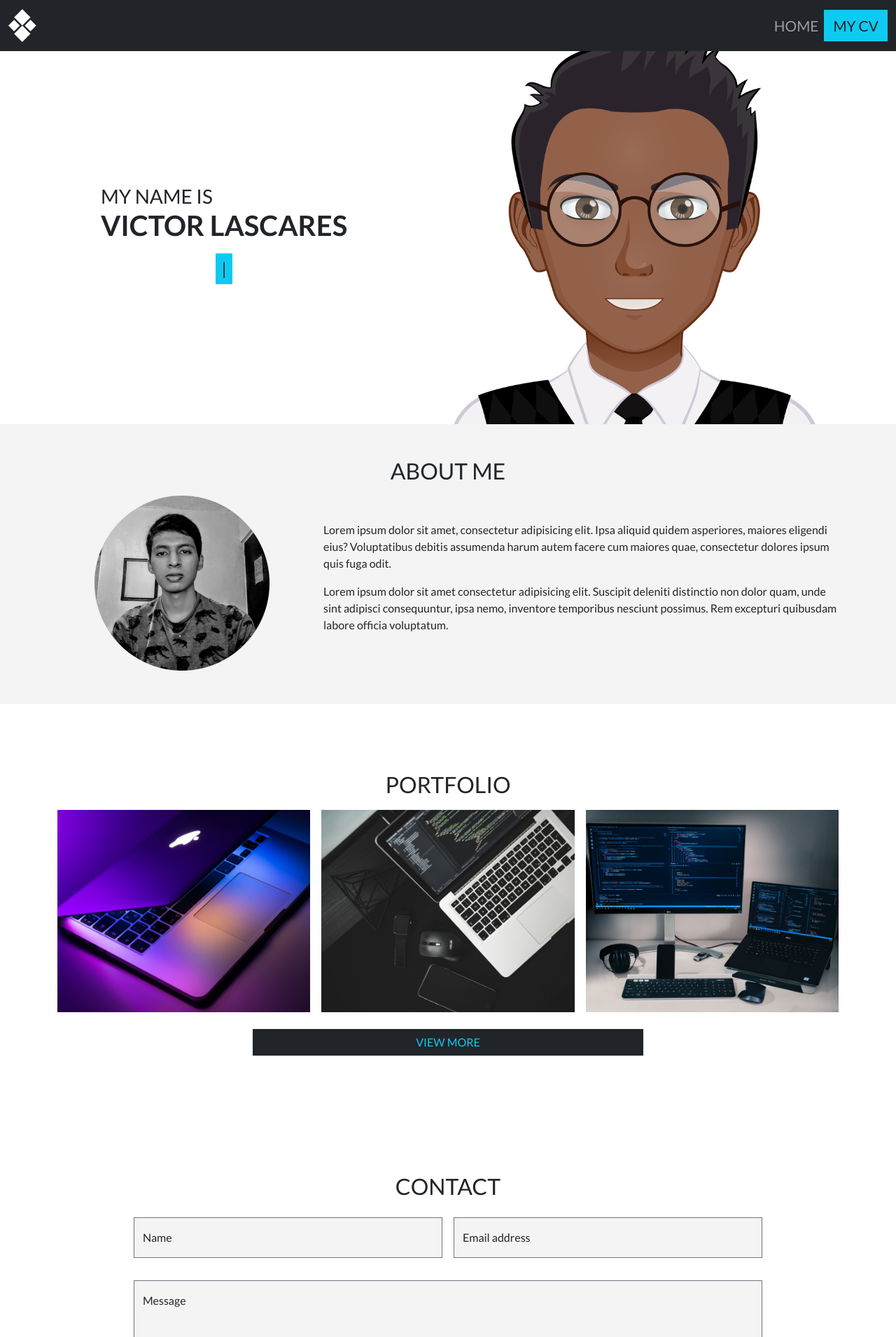
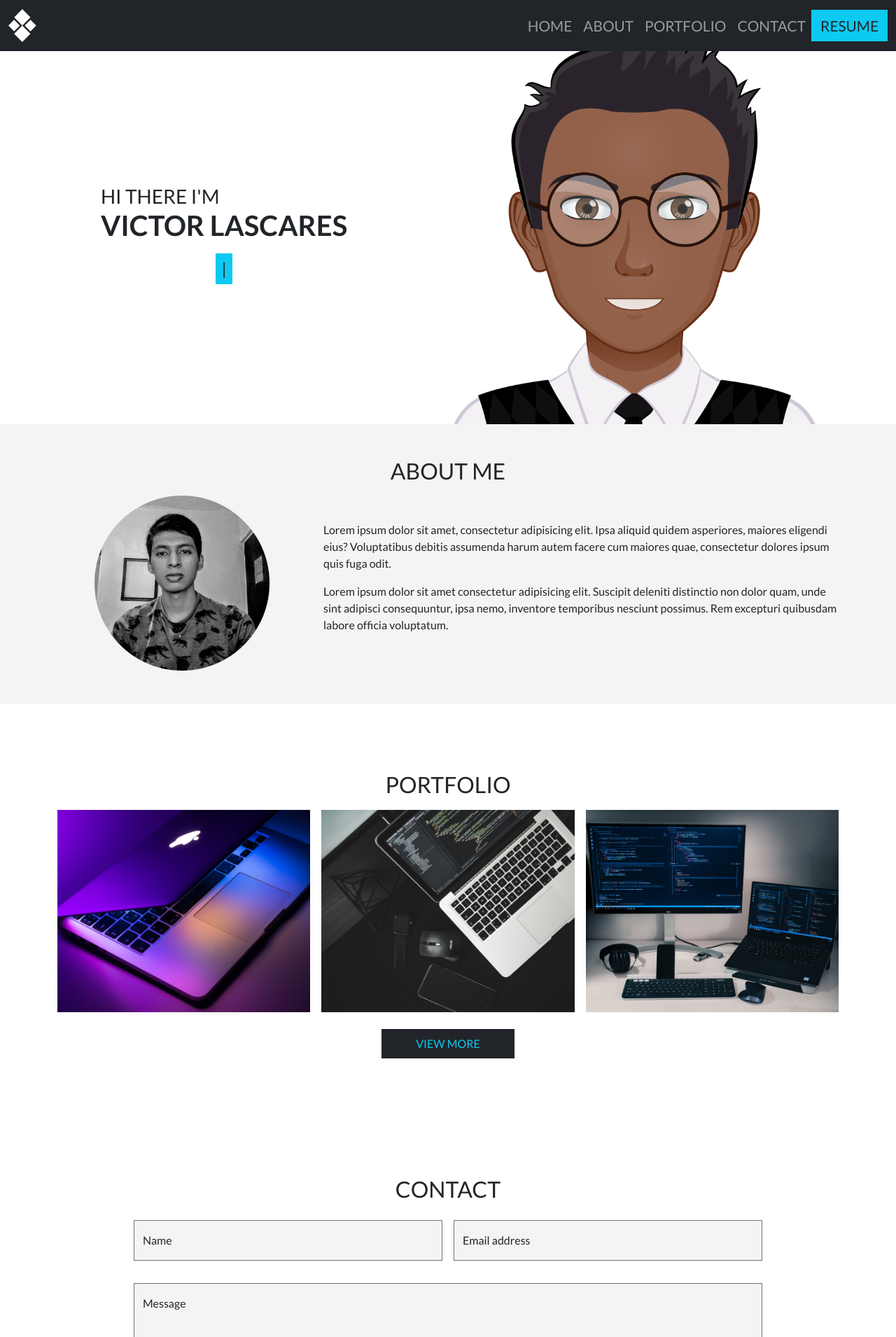
Before and after one commit to VictorLascares/my-web-page, a React (Vite) app: page / in a window 1280 px wide. Shown: the top 1910 px of the page at 70% size. Built offline with nearby package versions, Linux system fonts and the light colour scheme.

Commit message:
Agregando atributos a inputs de contacto y agregando links en el navbar

```diff
--- a/src/components/contact/Contact.jsx
+++ b/src/components/contact/Contact.jsx
@@ -21,19 +21,19 @@ const Contact = () => {
           <h2 className='text-uppercase text-center'>Contact</h2>
           <div className="col-md-6">
             <div className="form-floating mb-3">
-              <input name='from_name' type="text" className="form-control border-secondary rounded-0" id="inputName" placeholder="Name" style={{ background: "#F4F4F4" }} />
+              <input required name='from_name' type="text" className="form-control border-secondary rounded-0" id="inputName" placeholder="Name" style={{ background: "#F4F4F4" }} />
               <label htmlFor="inputName">Name</label>
             </div>
           </div>
           <div className="col-md-6">
             <div className="form-floating mb-3">
-              <input name='from_email' type="email" className="form-control border-secondary rounded-0" id="inputEmail" placeholder="name@example.com" style={{ background: "#F4F4F4" }} />
+              <input required name='from_email' type="email" className="form-control border-secondary rounded-0" id="inputEmail" placeholder="name@example.com" style={{ background: "#F4F4F4" }} />
               <label htmlFor="inputEmail">Email address</label>
             </div>
           </div>
           <div className="col-12">
             <div className="form-floating">
-              <textarea name='message' className="form-control border-secondary rounded-0" placeholder="Leave a message here" id="textareaMessage" style={{ height: "200px", background: "#F4F4F4", resize: 'none' }}></textarea>
+              <textarea name='message' className="form-control border-secondary rounded-0" placeholder="Leave a message here" id="textareaMessage" style={{ height: "200px", background: "#F4F4F4", resize: 'none' }} required></textarea>
               <label htmlFor="textareaMessage">Message</label>
             </div>
           </div>
--- a/src/components/cover/Cover.jsx
+++ b/src/components/cover/Cover.jsx
@@ -29,7 +29,7 @@ const Cover = () => {
     <div className="row g-0">
       <div className="col-md-6 d-flex align-items-center">
         <div className="card-body d-flex flex-column align-items-center">
-          <h1 className="card-title d-flex flex-column text-uppercase h3">My Name is <span className='h1 fw-bold'>Victor Lascares</span></h1>
+          <h1 className="card-title d-flex flex-column text-uppercase h3">HI There I'm <span className='h1 fw-bold'>Victor Lascares</span></h1>
           <div className='bg-info p-2 h4'>
             <p ref={el} className="card-text d-inline text-uppercase "></p>
           </div>
--- a/src/components/nav/Navbar.jsx
+++ b/src/components/nav/Navbar.jsx
@@ -1,7 +1,7 @@
 import React from "react";
 import { Link } from "react-router-dom";
 import Logo from '/src/assets/img/Logo.svg'
-import Curriculum from '/src/assets/pdf/CV_VictorLascares.pdf'
+import Resume from '/src/assets/pdf/CV_VictorLascares.pdf'
 
 
 const Navbar = () => {
@@ -19,8 +19,17 @@ const Navbar = () => {
             <li className="nav-item">
               <Link className="nav-link" to="/">Home</Link>
             </li>
+            <li className="nav-item">
+              <a href="#about" className="nav-link">About</a>
+            </li>
+            <li className="nav-item">
+              <a href="#portfolio" className="nav-link">Portfolio</a>
+            </li>
+            <li className="nav-item">
+              <a href="#contact" className="nav-link">Contact</a>
+            </li>
             <li className="btn btn-info rounded-0">
-              <a style={{fontSize: '1.3rem'}} className="text-uppercase text-decoration-none text-dark" href={Curriculum} target='_blank'>My cv</a>
+              <a style={{fontSize: '1.3rem'}} className="text-uppercase text-decoration-none text-dark" href={Resume} target='_blank'>Resume</a>
             </li>
           </ul>
         </div>
--- a/src/components/portfolio/Portfolio.jsx
+++ b/src/components/portfolio/Portfolio.jsx
@@ -33,8 +33,8 @@ const Portfolio = () => {
               })
             }
           </div>
-          <div className="d-grid gap-2 col-6 mx-auto mt-4">
-            <a className='btn btn-dark text-info text-uppercase rounded-0' href="https://github.com/VictorLascares" target="_blank">View More</a>
+          <div className="d-flex justify-content-center mx-auto mt-4">
+            <a className='btn btn-dark text-info text-uppercase rounded-0 py-2 px-5' href="https://github.com/VictorLascares" target="_blank">View More</a>
           </div>
         </div>
       </div>
```
